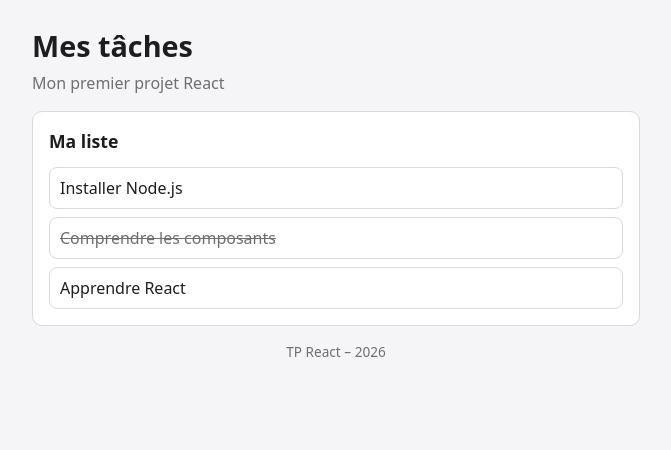
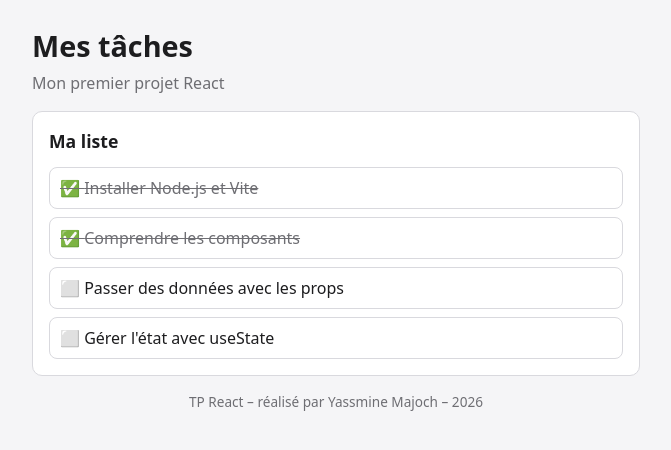
Before and after one commit to YassMine06/tp-react-taches, a React (Vite) app in the folder mes-taches/: page / in a window 1280 px wide. Shown: the top 450 px of the page, without its empty margins (304-975 px from the left). Built offline with nearby package versions, Linux system fonts and the light colour scheme.

Commit message:
Étape 2 : props, children et listes

```diff
--- a/mes-taches/src/App.jsx
+++ b/mes-taches/src/App.jsx
@@ -1,16 +1,28 @@
 import Entete from './components/Entete.jsx'
+import Pied from './components/Pied.jsx'
+import Carte from './components/Carte.jsx'
 import ListeTaches from './components/ListeTaches.jsx'
-import Pied from './components/Pied.jsx'
+
+const TACHES = [
+  { id: 1, titre: 'Installer Node.js et Vite', terminee: true },
+  { id: 2, titre: 'Comprendre les composants', terminee: true },
+  { id: 3, titre: 'Passer des données avec les props', terminee: false },
+  { id: 4, titre: "Gérer l'état avec useState", terminee: false },
+]
 
 function App() {
   return (
     <div className="app">
-      <Entete />
-      <section className="carte">
-        <h2>Ma liste</h2>
-        <ListeTaches />
-      </section>
-      <Pied />
+      <Entete
+        titre="Mes tâches"
+        sousTitre="Mon premier projet React"
+      />
+
+      <Carte titre="Ma liste">
+        <ListeTaches taches={TACHES} />
+      </Carte>
+
+      <Pied auteur="Yassmine Majoch" />
     </div>
   )
 }
--- /dev/null
+++ b/mes-taches/src/components/Carte.jsx
@@ -0,0 +1,10 @@
+function Carte({ titre, children }) {
+  return (
+    <section className="carte">
+      <h2>{titre}</h2>
+      {children}
+    </section>
+  )
+}
+
+export default Carte
--- a/mes-taches/src/components/Entete.jsx
+++ b/mes-taches/src/components/Entete.jsx
@@ -1,8 +1,8 @@
-function Entete() {
+function Entete({ titre, sousTitre }) {
   return (
     <header className="entete">
-      <h1>Mes tâches</h1>
-      <p>Mon premier projet React</p>
+      <h1>{titre}</h1>
+      <p>{sousTitre}</p>
     </header>
   )
 }
--- a/mes-taches/src/components/ListeTaches.jsx
+++ b/mes-taches/src/components/ListeTaches.jsx
@@ -1,23 +1,23 @@
-function ListeTaches() {
+import Tache from './Tache.jsx'
+
+function ListeTaches({ taches }) {
+  if (taches.length === 0) {
+    return (
+      <p className="vide">
+        Aucune tâche à afficher.
+      </p>
+    )
+  }
+
   return (
     <ul className="liste-taches">
-      <li className="tache">
-        <span className="titre">
-          Installer Node.js
-        </span>
-      </li>
-
-      <li className="tache terminee">
-        <span className="titre">
-          Comprendre les composants
-        </span>
-      </li>
-
-      <li className="tache">
-        <span className="titre">
-          Apprendre React
-        </span>
-      </li>
+      {taches.map((tache) => (
+        <Tache
+          key={tache.id}
+          titre={tache.titre}
+          terminee={tache.terminee}
+        />
+      ))}
     </ul>
   )
 }
--- a/mes-taches/src/components/Pied.jsx
+++ b/mes-taches/src/components/Pied.jsx
@@ -1,9 +1,9 @@
 const ANNEE = new Date().getFullYear()
 
-function Pied() {
+function Pied({ auteur }) {
   return (
     <footer className="pied">
-      TP React – {ANNEE}
+      TP React – réalisé par {auteur} – {ANNEE}
     </footer>
   )
 }
--- /dev/null
+++ b/mes-taches/src/components/Tache.jsx
@@ -0,0 +1,13 @@
+function Tache({ titre, terminee }) {
+  const classe = terminee ? 'tache terminee' : 'tache'
+
+  return (
+    <li className={classe}>
+      <span className="titre">
+        {terminee ? '✅' : '⬜'} {titre}
+      </span>
+    </li>
+  )
+}
+
+export default Tache
```
